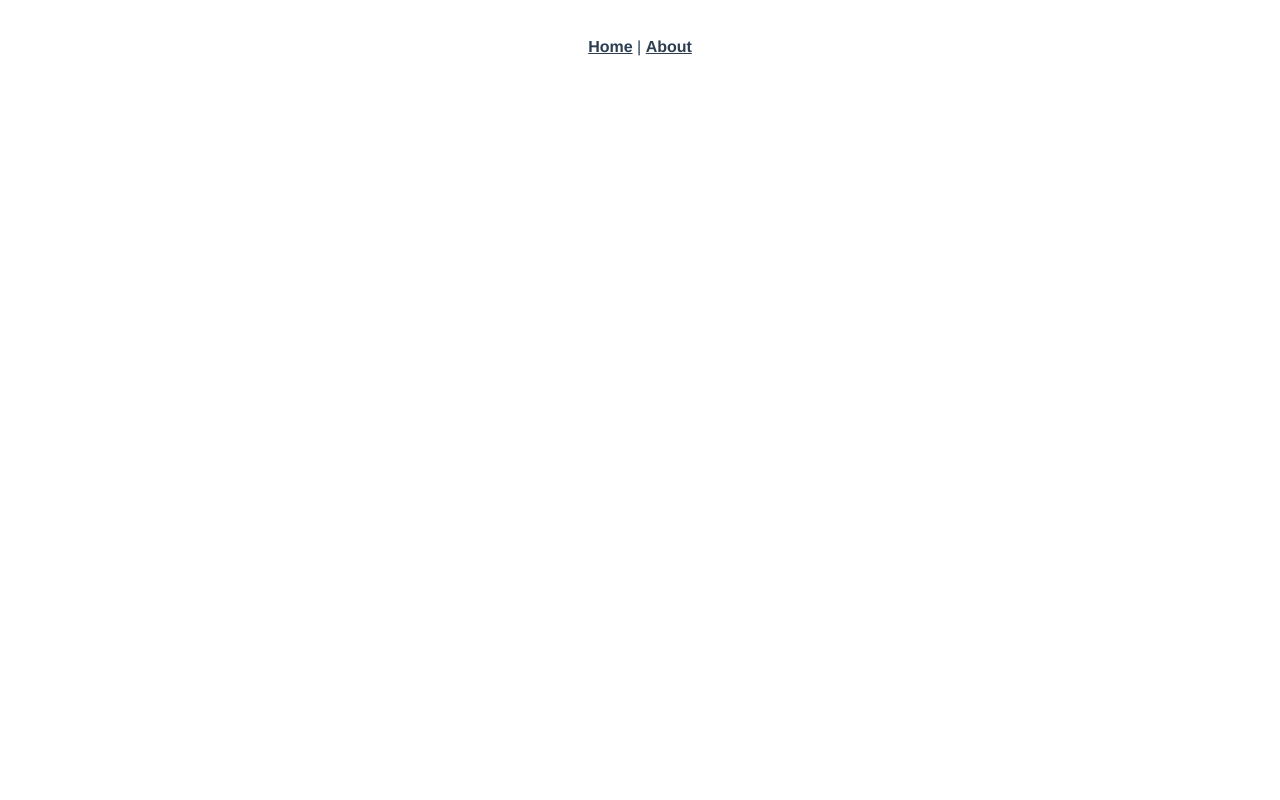
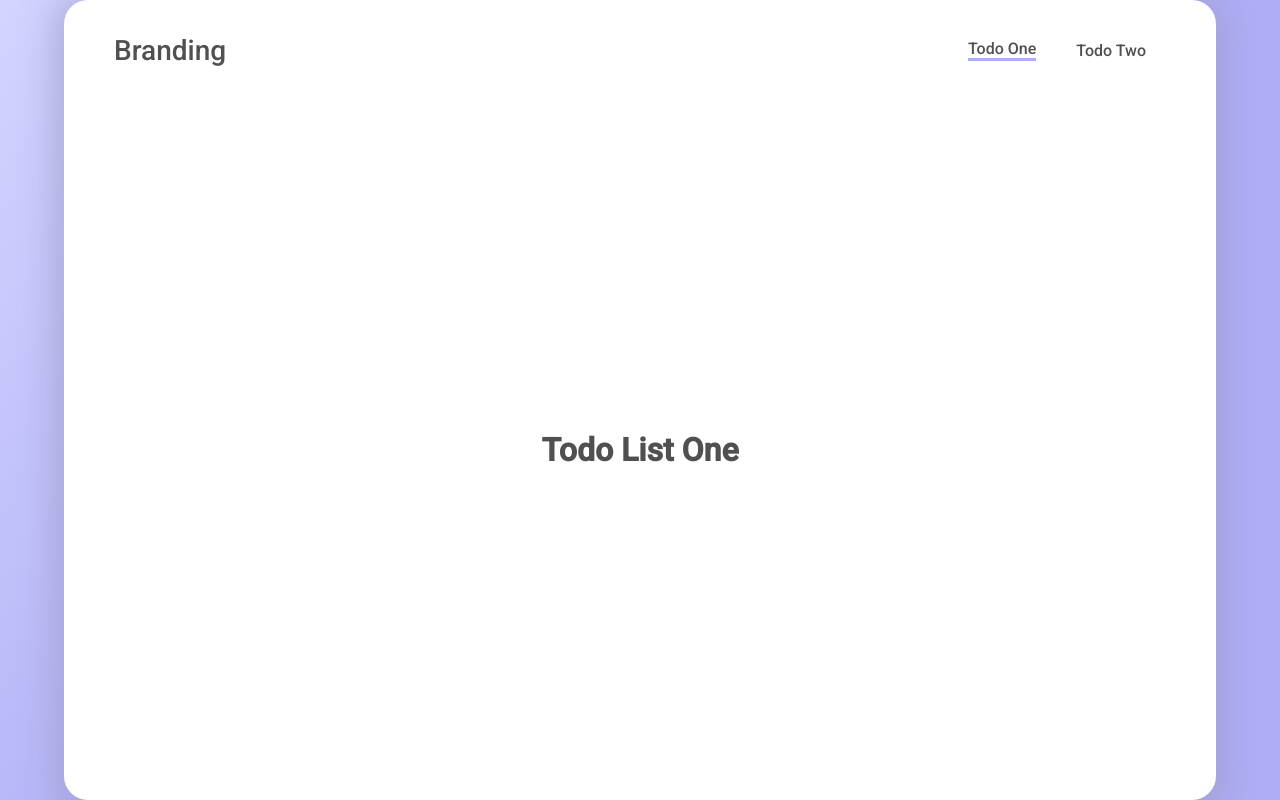
Before and after one commit to Adamskoullos/VueX-4-and-The-Composition-API-Best-Practice, a Vue app: page /todo-one in a window 1280 px wide. Before the commit this address had no page. Built offline with nearby package versions, Linux system fonts and the light colour scheme.

Commit message:
Get SASS working, add font, basic structure & router, redirect

```diff
--- a/package.json
+++ b/package.json
@@ -18,7 +18,9 @@
     "@vue/cli-plugin-vuex": "~4.5.0",
     "@vue/cli-service": "~4.5.0",
     "@vue/compiler-sfc": "^3.0.0",
-    "sass": "^1.26.5",
-    "sass-loader": "^8.0.2"
+    "node-sass": "^4.14.1",
+    "sass": "^1.34.0",
+    "sass-loader": "^8.0.2",
+    "webpack": "^4.46.0"
   }
 }
--- a/src/App.vue
+++ b/src/App.vue
@@ -1,30 +1,46 @@
 <template>
-  <div id="nav">
-    <router-link to="/">Home</router-link> |
-    <router-link to="/about">About</router-link>
+  <div class="container-outer">
+    <div class="container-inner">
+      <NavBar />
+      <router-view />
+    </div>
   </div>
-  <router-view/>
 </template>
 
+<script>
+  import NavBar from "./components/NavBar.vue";
+
+  export default {
+    components: { NavBar },
+    setup() {},
+  };
+</script>
+
 <style lang="scss">
-#app {
-  font-family: Avenir, Helvetica, Arial, sans-serif;
-  -webkit-font-smoothing: antialiased;
-  -moz-osx-font-smoothing: grayscale;
-  text-align: center;
-  color: #2c3e50;
-}
+  body {
+    margin: 0;
+    font-family: Roboto;
+  }
+  .container-outer {
+    height: 100vh;
+    width: 100vw;
+    display: flex;
+    align-items: center;
+    justify-content: center;
+    background: linear-gradient(303.46deg, #aeadf6 59.26%, #d3d4ff 100.01%);
+  }
+  .container-inner {
+    margin: auto;
+    background: #ffffff;
+    width: 90%;
+    max-width: 1280px;
+    min-height: 800px;
+    border-radius: 24px;
+    box-shadow: 0px 6px 30px 12px rgba(158, 157, 201, 0.6);
 
-#nav {
-  padding: 30px;
-
-  a {
-    font-weight: bold;
-    color: #2c3e50;
-
-    &.router-link-exact-active {
-      color: #42b983;
-    }
+    display: flex;
+    flex-direction: column;
+    align-items: stretch;
+    justify-content: flex-start;
   }
-}
 </style>
--- a/src/components/HelloWorld.vue
+++ /dev/null
@@ -1,59 +0,0 @@
-<template>
-  <div class="hello">
-    <h1>{{ msg }}</h1>
-    <p>
-      For a guide and recipes on how to configure / customize this project,<br>
-      check out the
-      <a href="https://cli.vuejs.org" target="_blank" rel="noopener">vue-cli documentation</a>.
-    </p>
-    <h3>Installed CLI Plugins</h3>
-    <ul>
-      <li><a href="https://github.com/vuejs/vue-cli/tree/dev/packages/%40vue/cli-plugin-babel" target="_blank" rel="noopener">babel</a></li>
-      <li><a href="https://github.com/vuejs/vue-cli/tree/dev/packages/%40vue/cli-plugin-router" target="_blank" rel="noopener">router</a></li>
-      <li><a href="https://github.com/vuejs/vue-cli/tree/dev/packages/%40vue/cli-plugin-vuex" target="_blank" rel="noopener">vuex</a></li>
-    </ul>
-    <h3>Essential Links</h3>
-    <ul>
-      <li><a href="https://vuejs.org" target="_blank" rel="noopener">Core Docs</a></li>
-      <li><a href="https://forum.vuejs.org" target="_blank" rel="noopener">Forum</a></li>
-      <li><a href="https://chat.vuejs.org" target="_blank" rel="noopener">Community Chat</a></li>
-      <li><a href="https://twitter.com/vuejs" target="_blank" rel="noopener">Twitter</a></li>
-      <li><a href="https://news.vuejs.org" target="_blank" rel="noopener">News</a></li>
-    </ul>
-    <h3>Ecosystem</h3>
-    <ul>
-      <li><a href="https://router.vuejs.org" target="_blank" rel="noopener">vue-router</a></li>
-      <li><a href="https://vuex.vuejs.org" target="_blank" rel="noopener">vuex</a></li>
-      <li><a href="https://github.com/vuejs/vue-devtools#vue-devtools" target="_blank" rel="noopener">vue-devtools</a></li>
-      <li><a href="https://vue-loader.vuejs.org" target="_blank" rel="noopener">vue-loader</a></li>
-      <li><a href="https://github.com/vuejs/awesome-vue" target="_blank" rel="noopener">awesome-vue</a></li>
-    </ul>
-  </div>
-</template>
-
-<script>
-export default {
-  name: 'HelloWorld',
-  props: {
-    msg: String
-  }
-}
-</script>
-
-<!-- Add "scoped" attribute to limit CSS to this component only -->
-<style scoped lang="scss">
-h3 {
-  margin: 40px 0 0;
-}
-ul {
-  list-style-type: none;
-  padding: 0;
-}
-li {
-  display: inline-block;
-  margin: 0 10px;
-}
-a {
-  color: #42b983;
-}
-</style>
--- /dev/null
+++ b/src/components/NavBar.vue
@@ -0,0 +1,44 @@
+<template>
+  <div class="nav-wrapper">
+    <h2>Branding</h2>
+    <div id="nav">
+      <router-link :to="{ name: 'TodoOne' }">Todo One</router-link>
+      <router-link :to="{ name: 'TodoTwo' }">Todo Two</router-link>
+    </div>
+  </div>
+</template>
+
+<script>
+  export default {};
+</script>
+
+<style lang="scss" scoped>
+  .nav-wrapper {
+    display: flex;
+    align-items: center;
+    justify-content: flex-end;
+    height: 100px;
+
+    h2 {
+      margin: auto auto auto 50px;
+      font-weight: 500;
+      font-size: 28px;
+    }
+
+    #nav {
+      margin: auto 50px auto auto;
+      display: flex;
+      align-items: center;
+
+      a {
+        margin: 20px;
+        text-decoration: none;
+        font-size: 16px;
+        font-weight: 500;
+      }
+      a.router-link-active {
+        border-bottom: 3px solid #aeadf6;
+      }
+    }
+  }
+</style>
--- a/src/router/index.js
+++ b/src/router/index.js
@@ -1,25 +1,33 @@
-import { createRouter, createWebHistory } from 'vue-router'
-import Home from '../views/Home.vue'
+import { createRouter, createWebHistory } from "vue-router";
+import TodoOne from "../views/TodoOne.vue";
+import TodoTwo from "../views/TodoTwo.vue";
+import PageNotFound from "../views/PageNotFound.vue";
 
 const routes = [
   {
-    path: '/',
-    name: 'Home',
-    component: Home
+    path: "/",
+    redirect: "/todo-one",
   },
   {
-    path: '/about',
-    name: 'About',
-    // route level code-splitting
-    // this generates a separate chunk (about.[hash].js) for this route
-    // which is lazy-loaded when the route is visited.
-    component: () => import(/* webpackChunkName: "about" */ '../views/About.vue')
-  }
-]
+    path: "/todo-one",
+    name: "TodoOne",
+    component: TodoOne,
+  },
+  {
+    path: "/todo-two",
+    name: "TodoTwo",
+    component: TodoTwo,
+  },
+  {
+    path: "/:catchAll(.*)*",
+    name: "PageNotFound",
+    component: PageNotFound,
+  },
+];
 
 const router = createRouter({
   history: createWebHistory(process.env.BASE_URL),
-  routes
-})
+  routes,
+});
 
-export default router
+export default router;
--- /dev/null
+++ b/src/scss/_variables.scss
@@ -0,0 +1,5 @@
+@import url("https://fonts.googleapis.com/css2?family=Roboto:wght@100;300;400;500&display=swap");
+
+* {
+  color: #505050;
+}
--- a/src/views/About.vue
+++ /dev/null
@@ -1,5 +0,0 @@
-<template>
-  <div class="about">
-    <h1>This is an about page</h1>
-  </div>
-</template>
--- a/src/views/Home.vue
+++ /dev/null
@@ -1,18 +0,0 @@
-<template>
-  <div class="home">
-    <img alt="Vue logo" src="../assets/logo.png">
-    <HelloWorld msg="Welcome to Your Vue.js App"/>
-  </div>
-</template>
-
-<script>
-// @ is an alias to /src
-import HelloWorld from '@/components/HelloWorld.vue'
-
-export default {
-  name: 'Home',
-  components: {
-    HelloWorld
-  }
-}
-</script>
--- /dev/null
+++ b/src/views/PageNotFound.vue
@@ -0,0 +1,9 @@
+<template>
+  <h1>Page Not Found 404</h1>
+</template>
+
+<script>
+  export default {};
+</script>
+
+<style lang="SCSS"></style>
--- /dev/null
+++ b/src/views/TodoOne.vue
@@ -0,0 +1,13 @@
+<template>
+  <h1>Todo List One</h1>
+</template>
+
+<script>
+  export default {};
+</script>
+
+<style lang="scss">
+  h1 {
+    margin: auto;
+  }
+</style>
--- /dev/null
+++ b/src/views/TodoTwo.vue
@@ -0,0 +1,9 @@
+<template>
+  <h1>Todo List Two</h1>
+</template>
+
+<script>
+  export default {};
+</script>
+
+<style lang="SCSS"></style>
--- /dev/null
+++ b/vue.config.js
@@ -0,0 +1,11 @@
+module.exports = {
+  css: {
+    loaderOptions: {
+      sass: {
+        prependData: `
+            @import "@/scss/_variables.scss";
+          `,
+      },
+    },
+  },
+};
```
Also changed, not shown: 2 other files (tests, documents, lock files or other folders).
